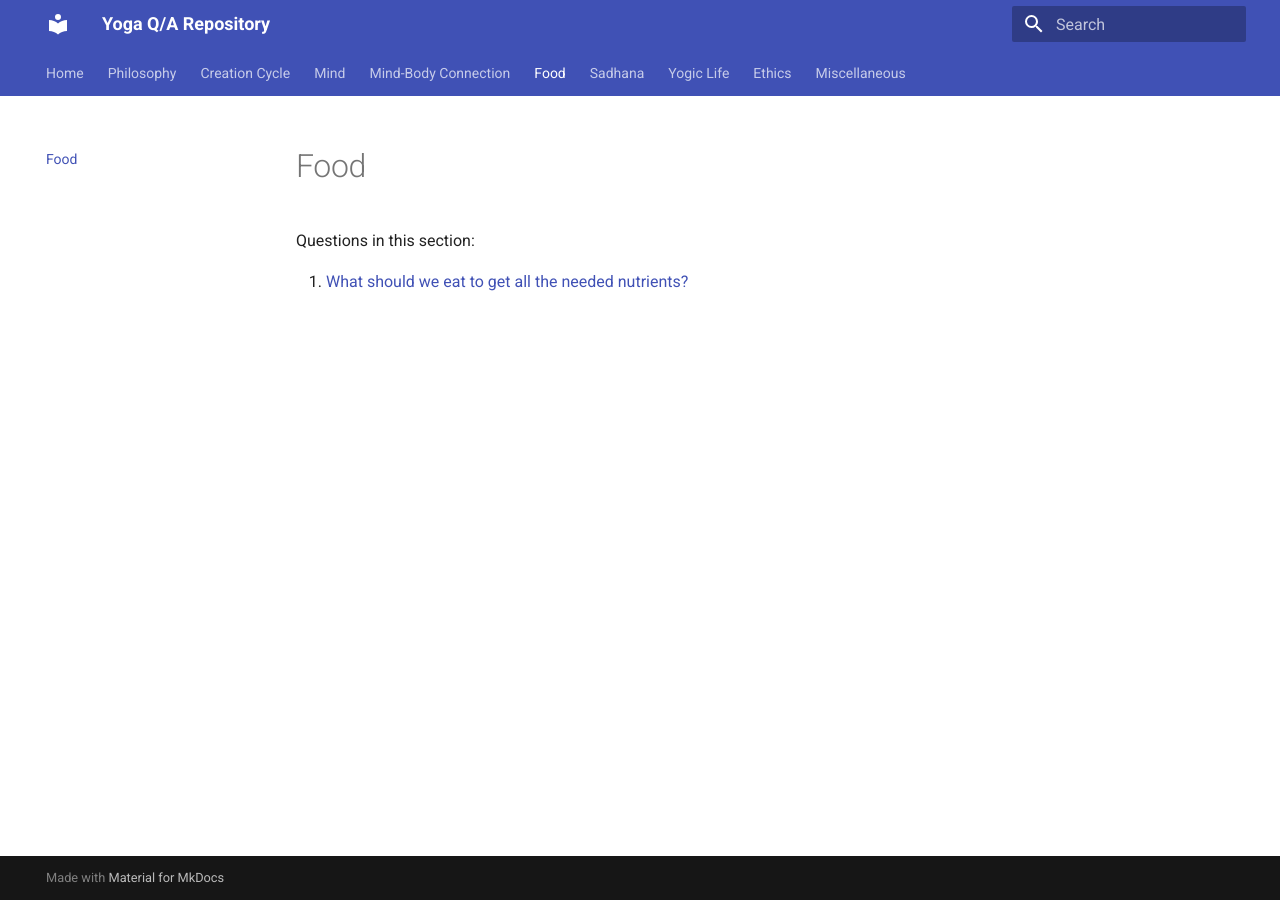
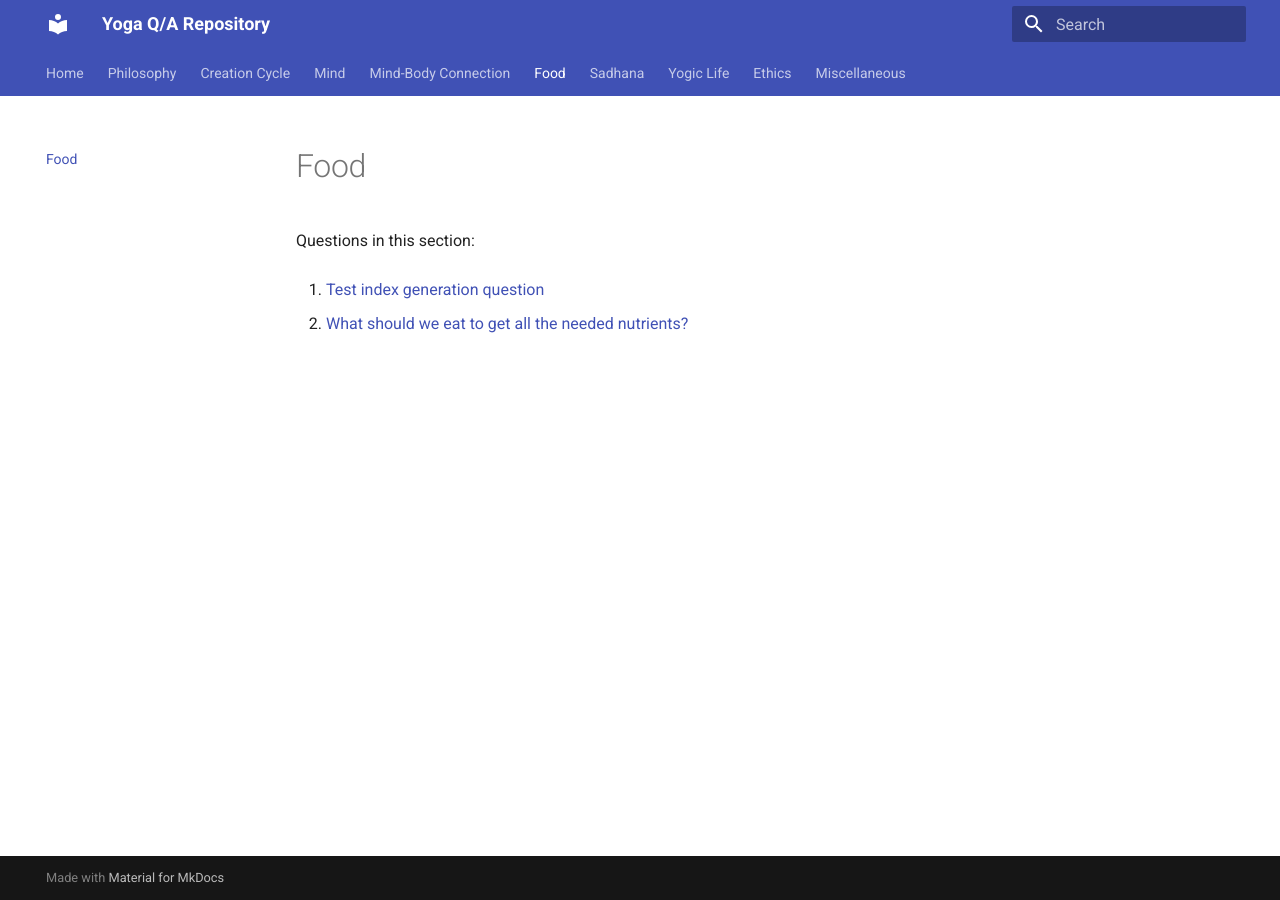
Before and after one commit to yogiclife/yoga-qa, an MkDocs documentation site: the page built from docs/food/README.md, in a window 1280 px wide. Built offline with MkDocs 1.6.1 and Material for MkDocs 9.7.7, drawn with Linux system fonts in a browser that asks for light colours.

Commit message:
Update topic indices [skip ci]

```diff
--- a/docs/food/README.md
+++ b/docs/food/README.md
@@ -2,4 +2,6 @@
 
 Questions in this section:
 
-1. [What should we eat to get all the needed nutrients?](what-should-we-eat-to-get-all-the-needed-nutrients.md)
+1. [Test index generation question](test-index-generation.md)
+
+2. [What should we eat to get all the needed nutrients?](what-should-we-eat-to-get-all-the-needed-nutrients.md)
```
